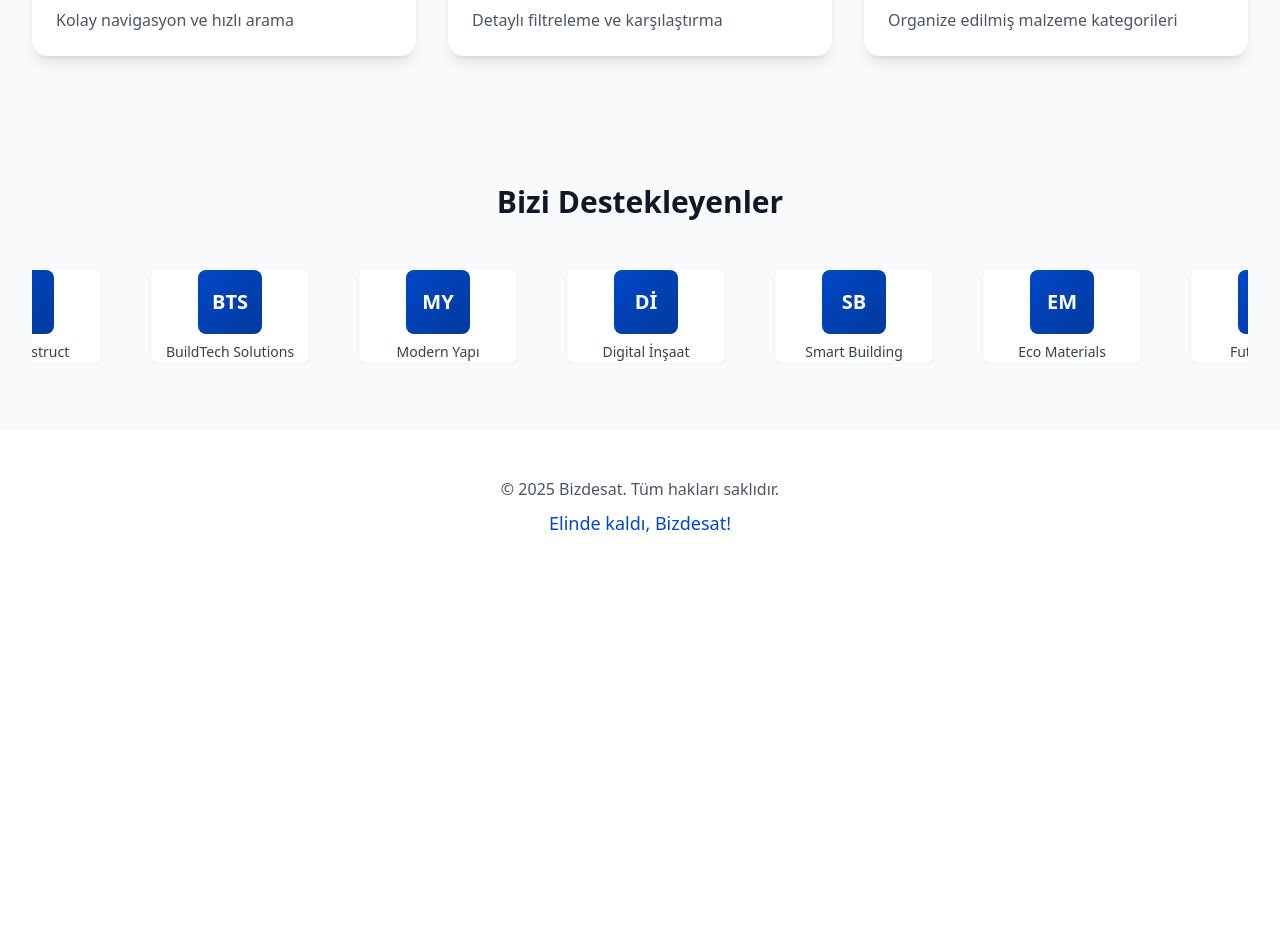
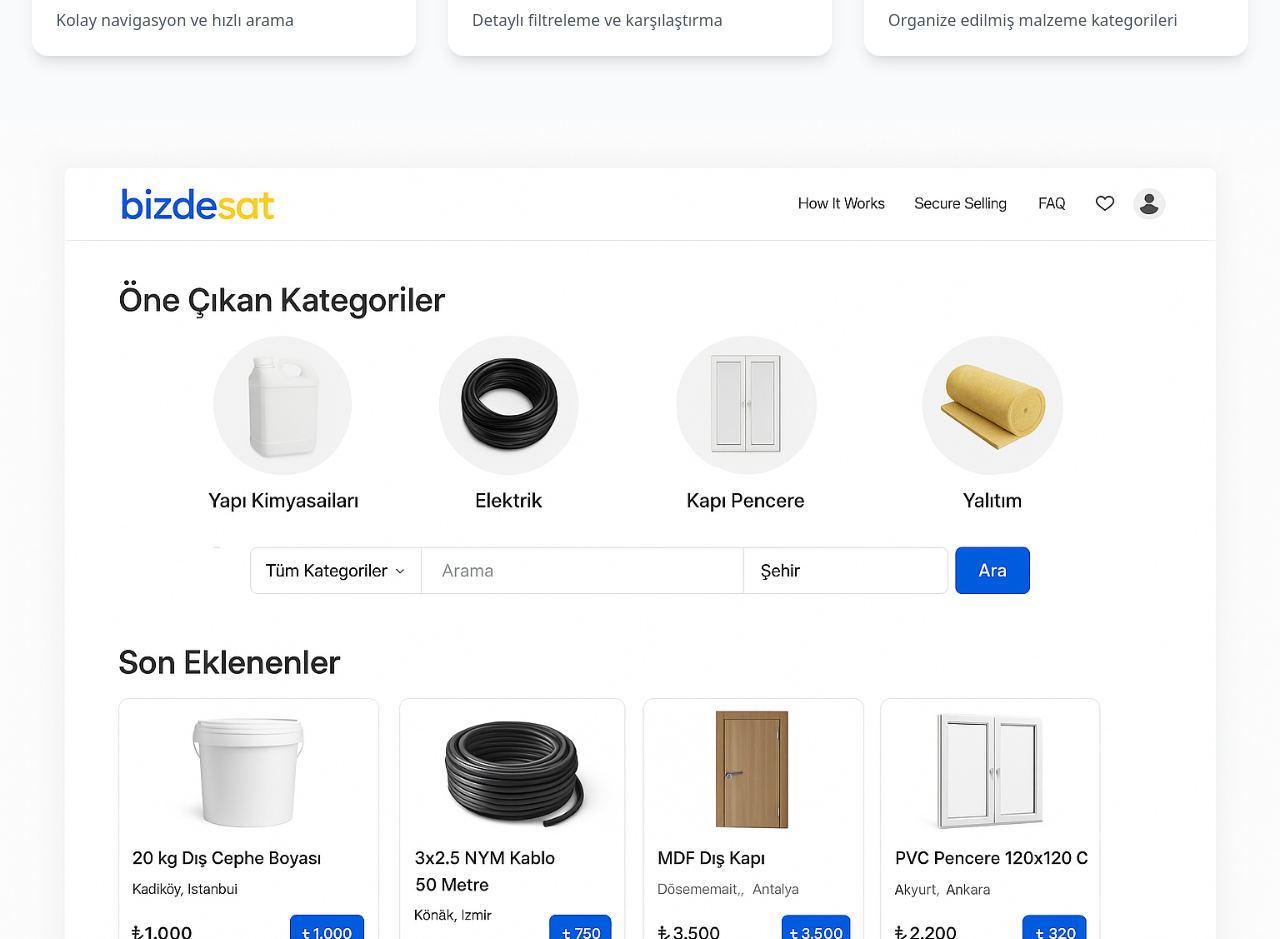
Before and after one commit to CotSezer/bizdesat-artisan-market, a React (Vite) app: page / in a window 1280 px wide. Shown: the part 1861-2800 px from the top of the page. Before the commit the page ends 2446 px from the top, so only its background shows below. Built offline with nearby package versions, Linux system fonts and the light colour scheme; no server answers.

Commit message:
Remove Sponsors section and update hero image
Removed the "Bizi Destekleyenler" section and updated the hero image in the `Index.tsx` file.

```diff
--- a/src/pages/Index.tsx
+++ b/src/pages/Index.tsx
@@ -1,9 +1,9 @@
+
 import { useState } from "react";
 import { Button } from "@/components/ui/button";
 import { Input } from "@/components/ui/input";
 import { toast } from "@/hooks/use-toast";
 import ImageCarousel from "@/components/ImageCarousel";
-import SponsorsSection from "@/components/SponsorsSection";
 import AppMockupsSection from "@/components/AppMockupsSection";
 import MobileStickySignup from "@/components/MobileStickySignup";
 import AnimatedInput from "@/components/AnimatedInput";
@@ -113,8 +113,16 @@ const Index = () => {
       {/* App Mockups Section */}
       <AppMockupsSection />
 
-      {/* Sponsors Section */}
-      <SponsorsSection />
+      {/* New Homepage Visual Section */}
+      <section className="w-full">
+        <div className="w-full h-auto">
+          <img
+            src="/lovable-uploads/0a71f0d2-5a59-4e8f-86a5-f5ddd893fab7.png"
+            alt="Bizdesat Categories"
+            className="w-full h-auto object-cover"
+          />
+        </div>
+      </section>
 
       {/* Footer */}
       <footer className="w-full py-12 border-t border-gray-100">
```
Also changed, not shown: public/lovable-uploads/0a71f0d2-5a59-4e8f-86a5-f5ddd893fab7.png (added).
